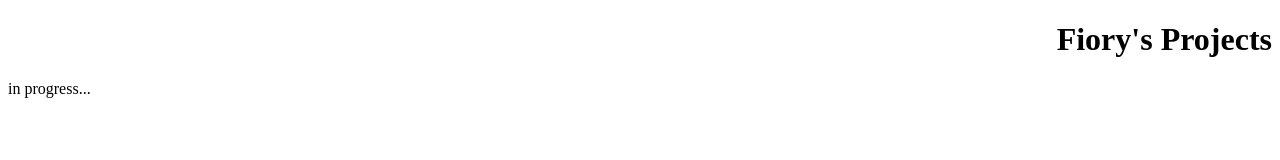
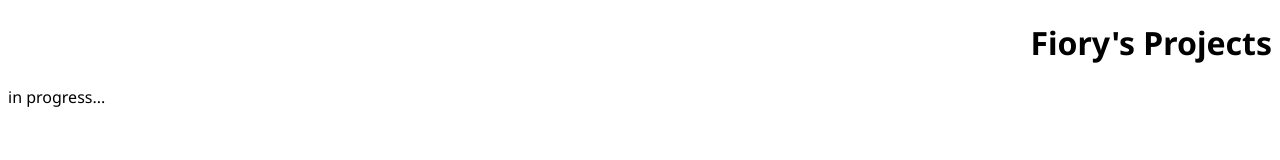
Before and after one commit to FioryCarey/website, a plain HTML site: page projects.html in a window 1280 px wide. Drawn offline with Linux system fonts and the light colour scheme.

Commit message:
Changed font to Notos

```diff
--- a/styles.css
+++ b/styles.css
@@ -1,6 +1,10 @@
+@import url('https://fonts.googleapis.com/css2?family=Noto+Sans:ital,wght@0,100..900;1,100..900&display=swap');
+
+
 body {
     padding: 0;
     margin: 0g;
+    font-family: "Noto Sans", sans-serif;
 }
 .home {
     background-color: #FAFAFA;
```
